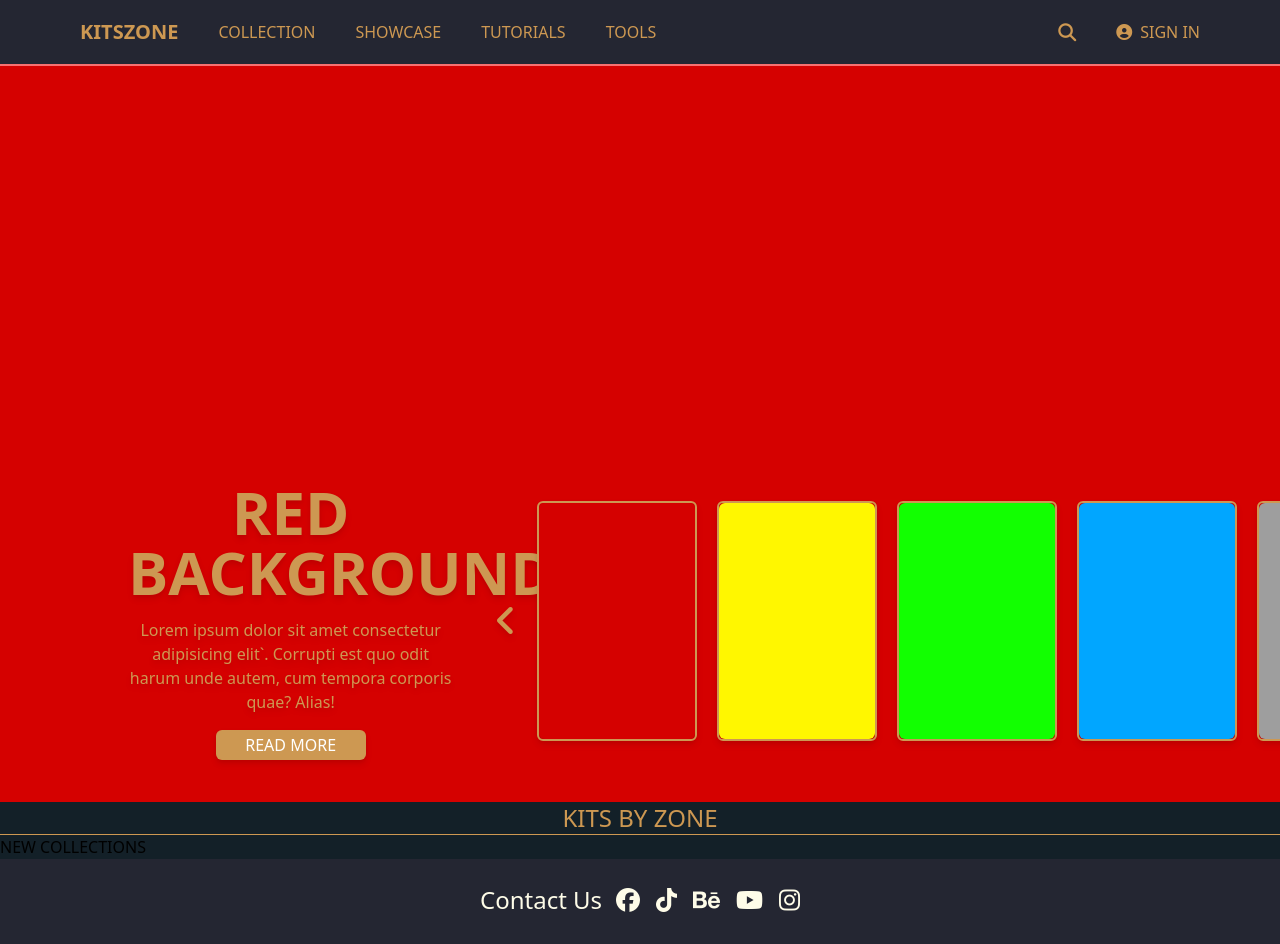
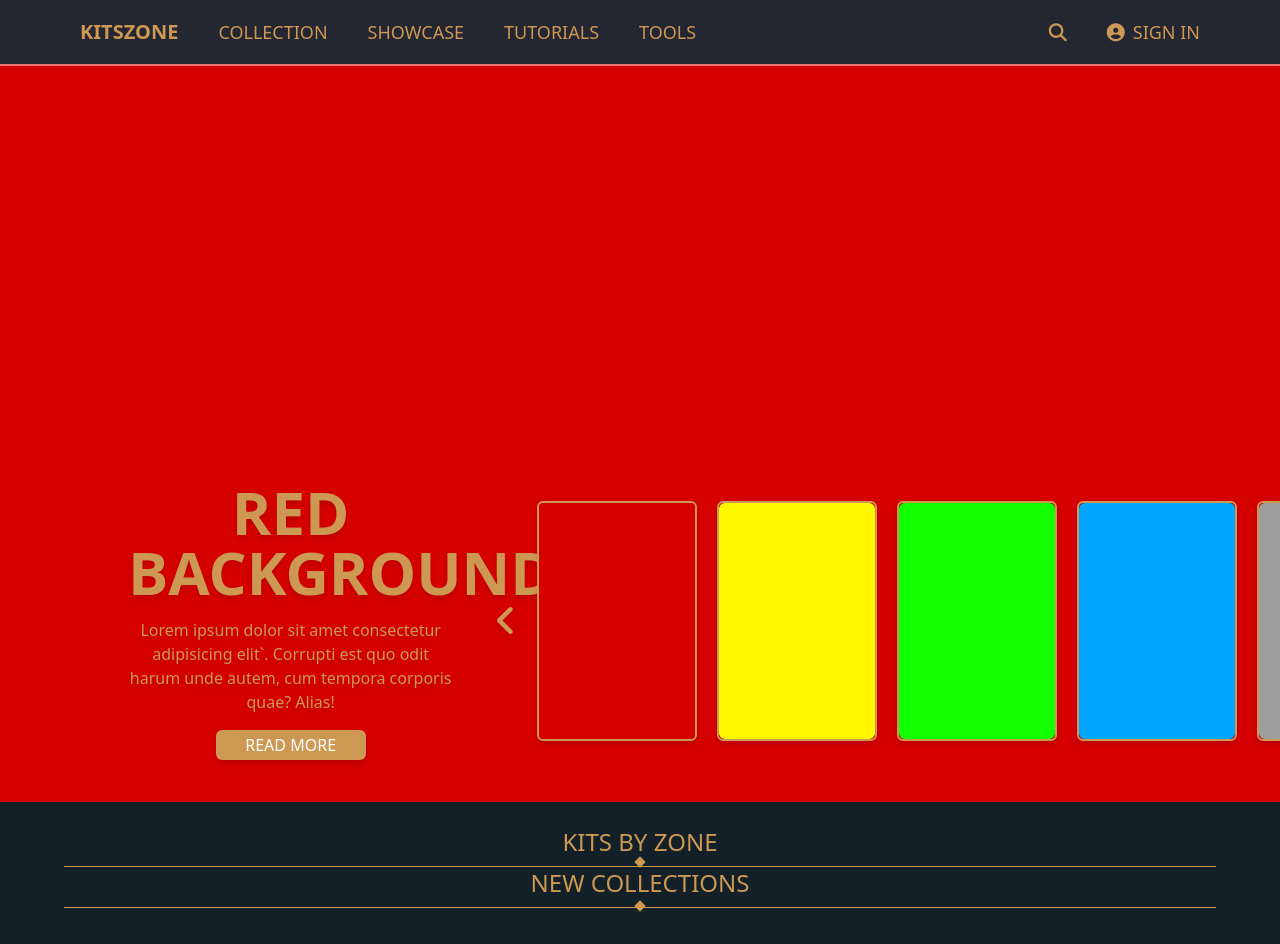
Before and after one commit to NQB37/kits-zone, a React (Vite) app: page / in a window 1280 px wide. Shown: the top 944 px of the page. Built offline with nearby package versions, Linux system fonts and the light colour scheme.

Commit message:
modify home page

```diff
--- a/src/App.jsx
+++ b/src/App.jsx
@@ -5,6 +5,8 @@ import Collection from '../src/pages/Collection/Collection';
 import Showcase from '../src/pages/Showcase/Showcase';
 import Tool from '../src/pages/Tool/Tool';
 import Tutorial from '../src/pages/Tutorial/Tutorial';
+import SignIn from './pages/Auth/SignIn';
+import SignUp from './pages/Auth/SignUp';
 
 function App() {
     return (
@@ -15,8 +17,8 @@ function App() {
                 <Route path="/Showcase" element={<Showcase />} />
                 <Route path="/Tool" element={<Tool />} />
                 <Route path="/Tutorial" element={<Tutorial />} />
-                <Route path="/Account/SignIn" element={<Tutorial />} />
-                <Route path="/Account/SignUp" element={<Tutorial />} />
+                <Route path="/Account/SignIn" element={<SignIn />} />
+                <Route path="/Account/SignUp" element={<SignUp />} />
             </Routes>
         </Router>
     );
--- a/src/index.css
+++ b/src/index.css
@@ -3,25 +3,21 @@
 @tailwind utilities;
 
 .ct-nav-item {
-    @apply cursor-pointer text-primary relative hover:opacity-90 after:absolute after:bg-red-50 after:bottom-0 after:left-0 after:h-0.5 after:w-0 hover:after:w-full after:transition-all after:ease-in-out after:duration-200;
+    @apply cursor-pointer text-primary text-lg relative hover:opacity-90 after:absolute after:bg-red-50 after:bottom-0 after:left-0 after:h-0.5 after:w-0 hover:after:w-full after:transition-all after:ease-in-out after:duration-200;
 }
 
 .carousel .item:nth-child(1) {
     z-index: 1;
 }
 
-.slick-slide > div {
-    margin-left: 4px;
-}
-
 /* effect when show image */
-.carousel .item:nth-child(1) .title,
-.carousel .item:nth-child(1) .des,
-.carousel .item:nth-child(1) .showMoreButton {
+.carousel .item:nth-child(1) .content__title,
+.carousel .item:nth-child(1) .content__des,
+.carousel .item:nth-child(1) .content__showMoreButton {
     transform: translateY(50px);
     filter: blur(20px);
     opacity: 0;
-    animation: showContent 0.5s 1s linear 1 forwards;
+    animation: showContent 0.5s linear 1 forwards;
 }
 
 @keyframes showContent {
@@ -32,23 +28,24 @@
     }
 }
 
-.carousel .item:nth-child(1) .title {
+.carousel .item:nth-child(1) .content__title {
     animation-delay: 0.1s;
 }
 
-.carousel .item:nth-child(1) .des {
+.carousel .item:nth-child(1) .content__des {
     animation-delay: 0.3s;
 }
-.carousel .item:nth-child(1) .titlshowMoreButtone {
+.carousel .item:nth-child(1) .content__showMoreButton {
     animation-delay: 0.5s;
 }
 
-effect when click next btn .carousel.next .item:nth-child(1) > img {
+/* effect when click next btn  */
+.carousel.next .item:nth-child(1) > img {
     width: 160px;
     height: 240px;
     position: absolute;
-    left: 43.6%;
-    top: 62%;
+    left: 50%;
+    top: 60%;
     border-radius: 6px;
     animation: showImage 0.5s linear 1 forwards;
 }
@@ -88,7 +85,7 @@ effect when click next btn .carousel.next .item:nth-child(1) > img {
 }
 
 /* effect when click next btn */
-/* .carousel.prev .item:nth-child(2) > img {
+.carousel.prev .item:nth-child(2) > img {
     z-index: 2;
 }
 
@@ -116,9 +113,9 @@ effect when click next btn .carousel.next .item:nth-child(1) > img {
     animation: moveThumbnail 0.5s linear 1 forwards;
 }
 
-.carousel.prev .item:nth-child(2) .title,
-.carousel.prev .item:nth-child(2) .des,
-.carousel.prev .item:nth-child(2) .showMoreButton {
+.carousel.prev .item:nth-child(2) .content__title,
+.carousel.prev .item:nth-child(2) .content__des,
+.carousel.prev .item:nth-child(2) .content__showMoreButton {
     animation: outContent 0.5s 1s linear 1 forwards;
 }
 
@@ -132,5 +129,5 @@ effect when click next btn .carousel.next .item:nth-child(1) > img {
 
 .carousel.next .thumbnail button,
 .carousel.prev .thumbnail button {
-    pointer-events: none;
-} */
+    /* pointer-events: none; */
+}
--- a/src/pages/Home/Home.jsx
+++ b/src/pages/Home/Home.jsx
@@ -1,10 +1,6 @@
 import Header from '../../components/Header/Header';
 import Carousel from '../../components/Carousel/Carousel';
 import Footer from '../../components/Footer/Footer';
-
-import Slider from 'react-slick';
-import 'slick-carousel/slick/slick.css';
-import 'slick-carousel/slick/slick-theme.css';
 
 const images = [
     {
@@ -64,14 +60,21 @@ const Home = () => {
         <div className="bg-background">
             <Header />
             <Carousel />
-            <div className="w-full">
-                <div className="langding_page-category_filter">
-                    <h1 className="border-b border-b-1 border-primary text-primary text-2xl w-full text-center">
+            <div className="w-[90%] h-[800px] mx-auto">
+                <div className="langding_page-category_filter relative pt-6">
+                    <h1 className=" border-primary text-primary text-2xl w-full text-center pb-2">
                         KITS BY ZONE
                     </h1>
+                    <div className="ct-line">
+                        <div className="w-full h-[1px] bg-primary"></div>
+                        <div className="w-2 h-2 rotate-45 bg-primary absolute top-[86%] left-[50%] -translate-x-1"></div>
+                    </div>
                 </div>
-                <div className="langding_page-new_collection">
-                    <h1>NEW COLLECTIONS</h1>
+                <div className="langding_page-new_collection relative">
+                    <h1 className="border-b border-b-1 border-primary text-primary text-2xl w-full text-center pb-2">
+                        NEW COLLECTIONS
+                    </h1>
+                    <div className="w-2 h-2 rotate-45 bg-primary absolute top-[86%] left-[50%] -translate-x-1"></div>
                 </div>
             </div>
             <Footer />
```
